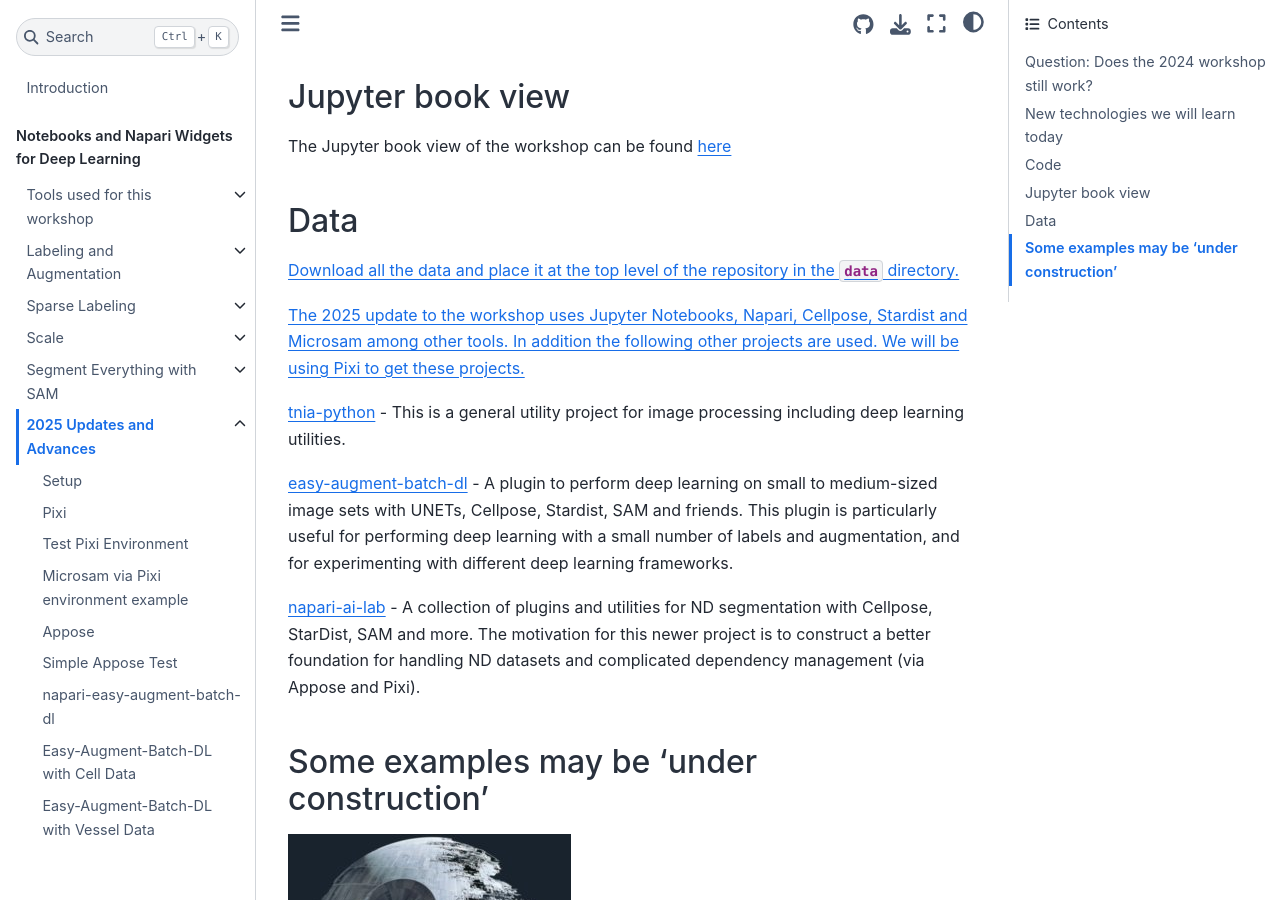
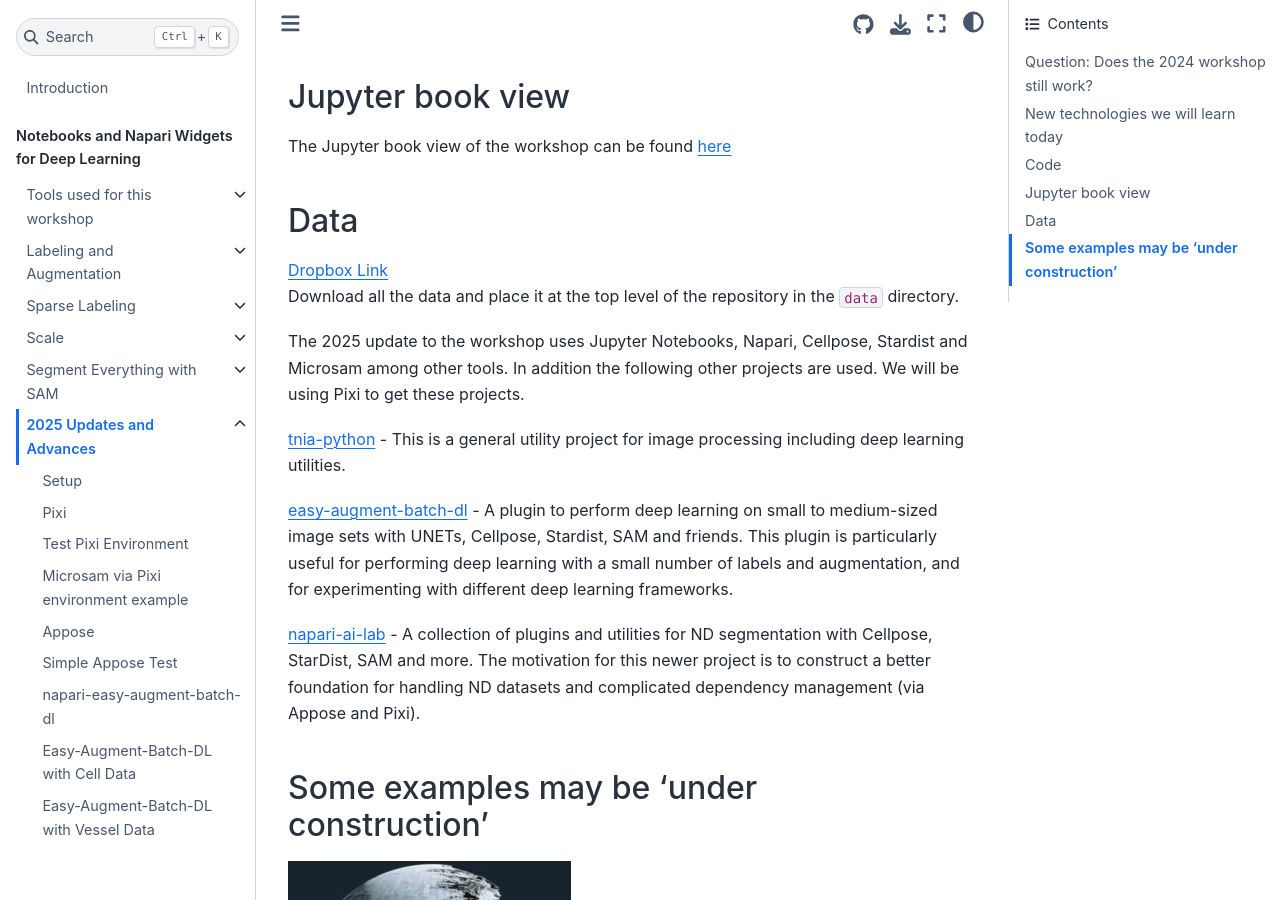
Before and after one commit to True-North-Intelligent-Algorithms/notebooks-and-napari-widgets-for-dl, a Jupyter Book: the page built from docs/2025_updates_and_advances/01_tools.md, in a window 1280 px wide and 900 px high, scrolled down 1717 px. Built offline with Jupyter Book 1.0.4 settings and Sphinx 7.4.7 and the Sphinx Book theme 1.1.4, drawn with Linux system fonts in a browser that asks for light colours; pages that are not in the unit, such as notebooks, are missing from menus.

Commit message:
Try again to fix link

````diff
--- a/docs/2025_updates_and_advances/01_tools.md
+++ b/docs/2025_updates_and_advances/01_tools.md
@@ -48,6 +48,8 @@
 ### Data
 
 <a href="https://www.dropbox.com/scl/fo/4lvuwq8pbdx0ubba9ey85/AMz_dint2PkRASM1oFWx6uA?rlkey=98xfo7iln3zry3oil86dx6ca9&st=kx75zve4&dl=0">
+Dropbox Link
+</a>
 
 Download all the data and place it at the top level of the repository in the ```data``` directory.
 
````
